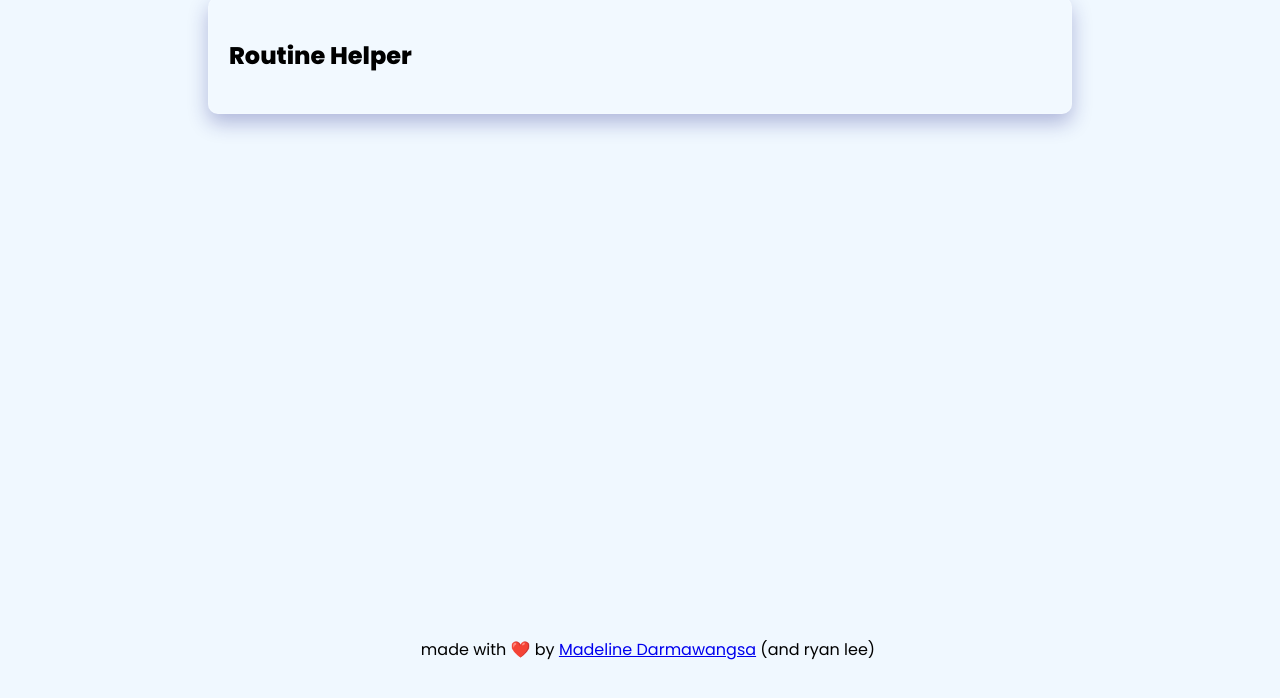
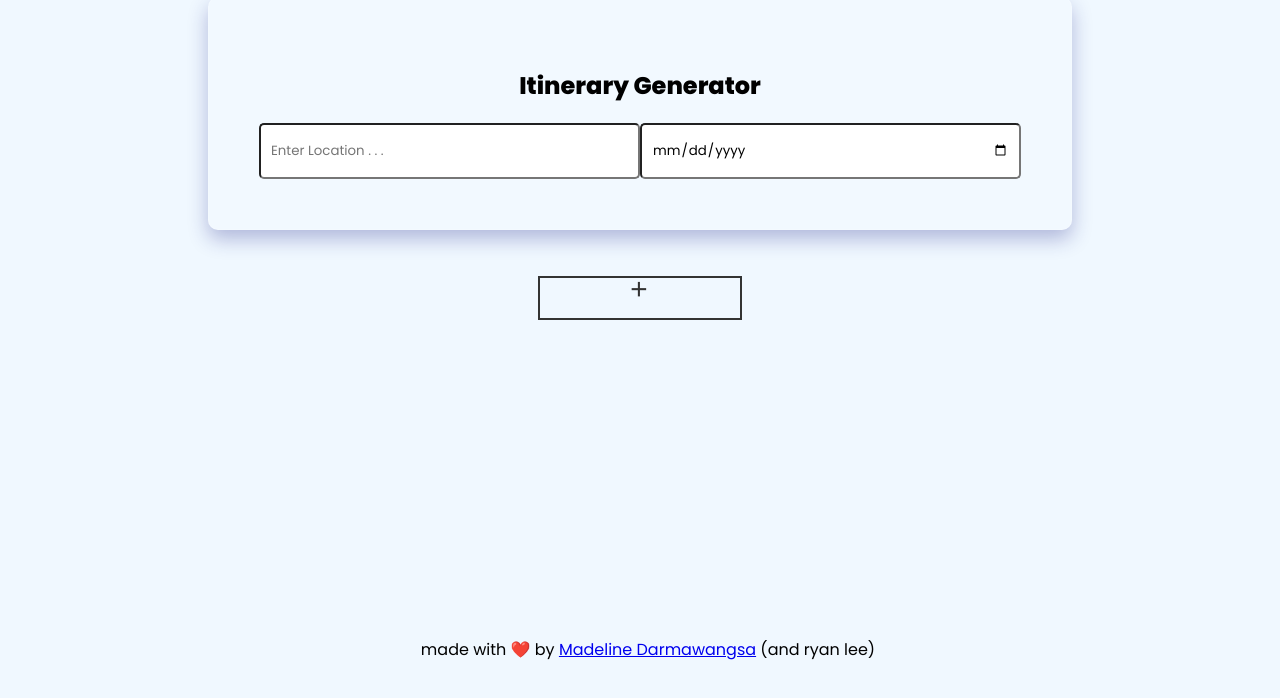
Before and after one commit to MadelineDarmawangsa/AdventureAI, a plain HTML site: page index.html in a window 1280 px wide. Shown: the part 102-800 px from the top of the page. Drawn offline with nearby package versions, Linux system fonts and the light colour scheme.

Commit message:
add input boxes

```diff
--- a/css/style.css
+++ b/css/style.css
@@ -14,9 +14,15 @@ header {
     justify-content: space-between;
 }
 
-.logo {
+.logo h1 a {
     padding-left: 50px;
     color: #5f9ea0;
+    text-decoration: None;
+    transition: color 0.5s ease;
+}
+
+.logo h1 a:hover {
+    color: #366365;
 }
 
 nav {
@@ -31,6 +37,7 @@ nav ul li{
     font-family: "Poppins", sans-serif;
     margin-right: 20px;
 }
+
 nav ul li a {
     color: #5f9ea0;
     text-decoration: none;
@@ -53,6 +60,7 @@ nav ul li a:hover {
 
 .container {
     display: flex;
+    flex-direction: column;
     margin: 0 200px;
     min-width: 640px;
     max-width: 1000px;
@@ -61,5 +69,101 @@ nav ul li a:hover {
     /* -webkit-backdrop-filter: blur( 3px ); */
     border-radius: 10px;
     border: 1px solid rgba( 255, 255, 255, 0.18 );
-    padding: 20px;
+    padding: 50px;
 }
+
+.container h2 {
+    display: flex;
+    flex-direction: row;
+    justify-content: center;
+}
+
+.input-section {
+    display: flex;
+    flex-direction: row;
+    justify-content: space-between;
+}
+
+.input-loc {
+    width: 400px;
+    height: 50px;
+    border-radius: 5px ;
+    font-family: "Poppins", sans-serif;
+    padding-left: 10px;
+    padding-right: 10px;
+}
+
+.input-date {
+    width: 400px;
+    height: 52px;
+    border-radius: 5px ;
+    font-family: "Poppins", sans-serif;
+    padding-left: 10px;
+    padding-right: 10px;
+
+}
+
+.input-section button {
+    display: flex;
+    width: 55px;
+    height: 55px;
+    border-radius: 5px ;
+    font-family: "Poppins", sans-serif;
+    padding-left: 10px;
+    padding-right: 10px;
+    justify-content: center;
+    align-items: center;
+    transition: color ease 1s;
+    background-color: #5f9ea0;
+}
+
+.input-section button:hover {
+    background-color: #366365;
+}
+
+.wrapper{
+  position: fixed;
+  top: 50%;
+  left: 50%;
+  transform: translate(-50%, -50%);
+}
+
+a i{
+  display: block;
+  width: 200px;
+  height: 40px;
+  line-height: 40px;
+  font-size: 18px;
+  font-family: sans-serif;
+  text-decoration: none;
+  color: #333;
+  border: 2px solid #333;
+  letter-spacing: 2px;
+  text-align: center;
+  position: relative;
+  transition: all .35s;
+}
+
+a i span{
+  position: relative;
+  z-index: 2;
+}
+
+a i:after{
+  position: absolute;
+  content: "";
+  top: 0;
+  left: 0;
+  width: 0;
+  height: 100%;
+  background: #ff003b;
+  transition: all .35s;
+}
+
+a i:hover{
+  color: #fff;
+}
+
+a i:hover:after{
+  width: 100%;
+}
--- a/index.html
+++ b/index.html
@@ -9,15 +9,13 @@
     <link href="css/style.css" rel="stylesheet">
 
     <!-- ui imports-->
-    <link href="css/style.css" rel="stylesheet" type="text/css">
-    <link href="css/style.css" rel="stylesheet">
-    <link href="css/style.css" rel="stylesheet">
+    <link href='https://unpkg.com/boxicons@2.1.2/css/boxicons.min.css' rel='stylesheet'>
 </head>
 <body>
 
     <header>
         <div class="logo">
-            <h1> Adventure AI </h1>
+            <h1> <a href="#"> Adventure AI </h1>
         </div>
         <nav>
             <ul>
@@ -28,7 +26,17 @@
     </header>
 
     <div class="container">
-        <h2> Routine Helper</h2>
+        <h2> Itinerary Generator</h2>
+        <div class="input-section">
+            <input type="text" placeholder="Enter Location . . ." class="input-loc"/>
+            <input type="date" class="input-date"/>
+            <!-- <button>
+                <i class="bx bx-plus bx-sm"></i>
+            </button> -->
+            <div class="wrapper">
+                <a href="#"><i class="bx bx-plus bx-sm"></i></a>
+            </div>
+        </div>
     </div>
 
     <footer class="footer">
```
Also changed, not shown: 1 other file.
